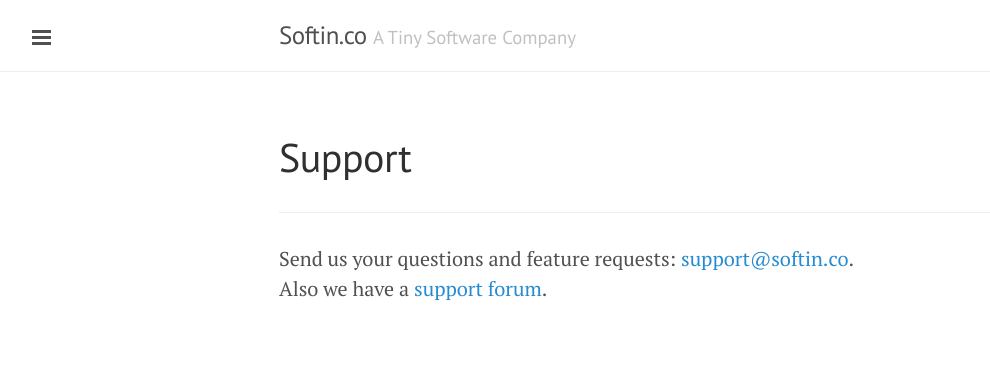
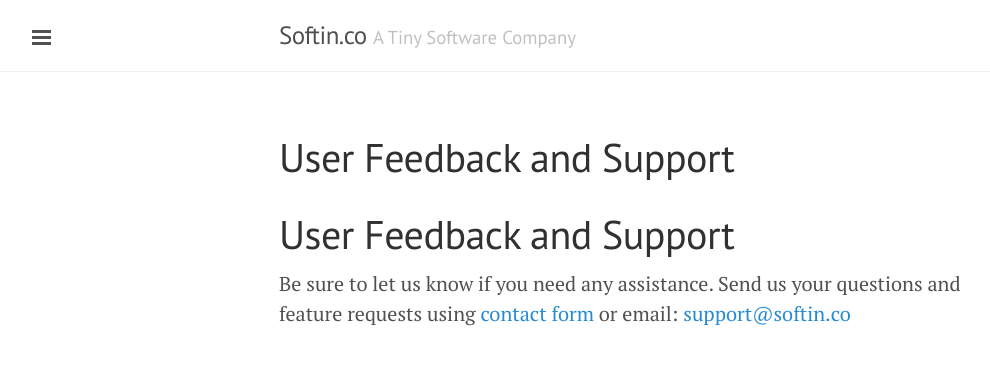
Before and after one commit to softinco/softinco.github.io, a Jekyll site: the page built from support/index.markdown, in a window 1280 px wide. Shown: the top 365 px of the page, without its empty margins (1-991 px from the left). Built offline with Jekyll 4.4.1, drawn with Linux system fonts in a browser that asks for light colours; Markdown is read by kramdown in place of the engine named in the settings; a script that is not in the unit is left out.

Commit message:
Contact form

```diff
--- a/_includes/uservoice_form.html
+++ b/_includes/uservoice_form.html
@@ -6,5 +6,6 @@
     trigger_background_color: 'rgba(46, 49, 51, 0.6)'
   }]);
   UserVoice.push(['addTrigger', { mode: 'contact', trigger_position: 'bottom-right' }]);
+  UserVoice.push(['addTrigger', '#uservoice_trigger', { mode: 'contact' }]);
   UserVoice.push(['autoprompt', {}]);
 </script>
--- a/support/index.markdown
+++ b/support/index.markdown
@@ -1,13 +1,8 @@
 ---
 layout: page
-title: "Support"
-date: 2013-12-04 19:27
-comments: true
+title: "User Feedback and Support"
 ---
 
-<div data-uv-inline="classic_widget" data-uv-mode="full" data-uv-primary-color="#cc6d00" data-uv-link-color="#007dbf" data-uv-default-mode="support" data-uv-forum-id="279329" data-uv-width="100%" data-uv-height="550px"></div>
+# User Feedback and Support
 
----
-
-Send us your questions and feature requests: [support@softin.co](mailto:support@softin.co).<br>
-Also we have a [support forum](http://softinco.uservoice.com/).
+Be sure to let us know if you need any assistance. Send us your questions and feature requests using <a href="#" id="uservoice_trigger">contact form</a> or email: [support@softin.co](mailto:support@softin.co)
```
